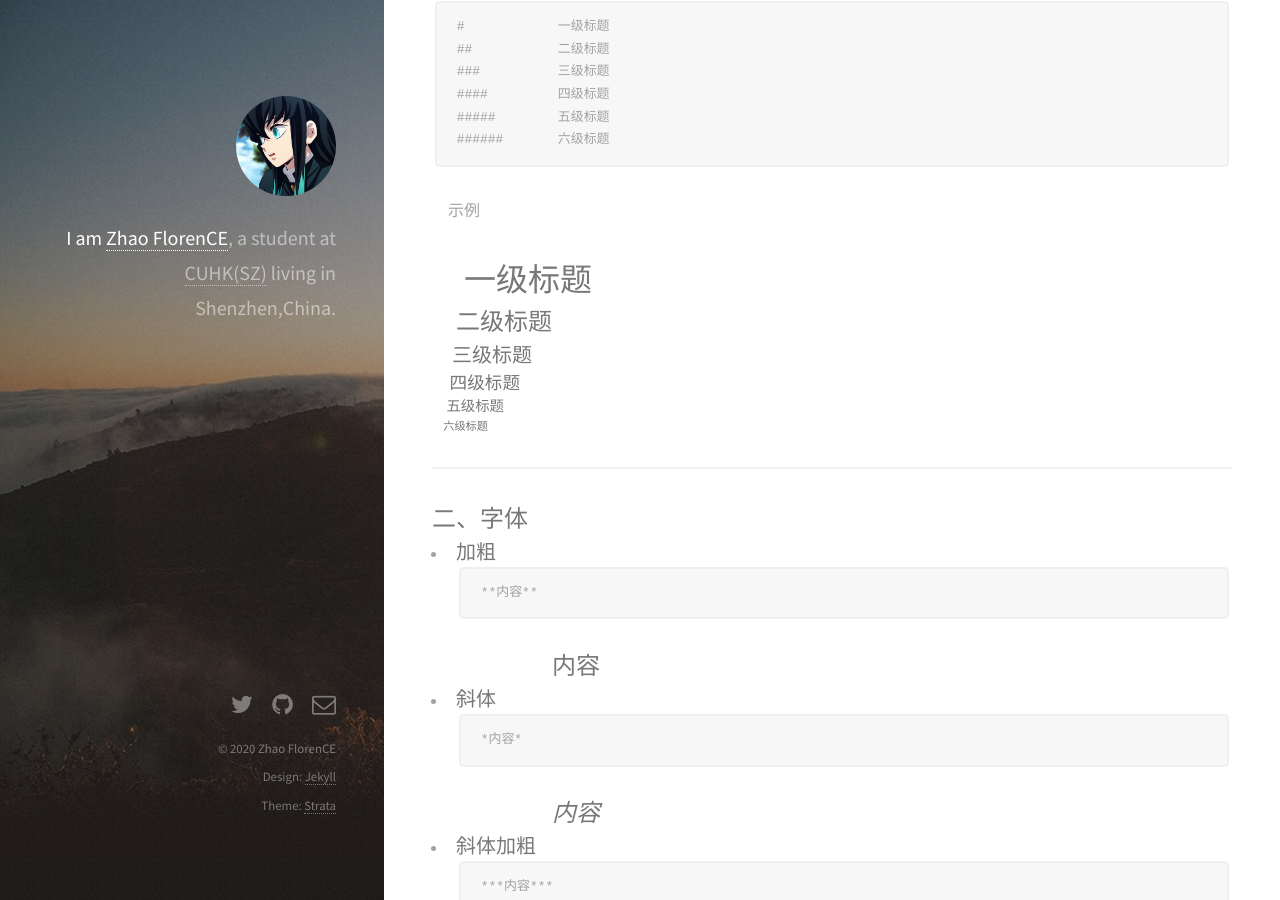
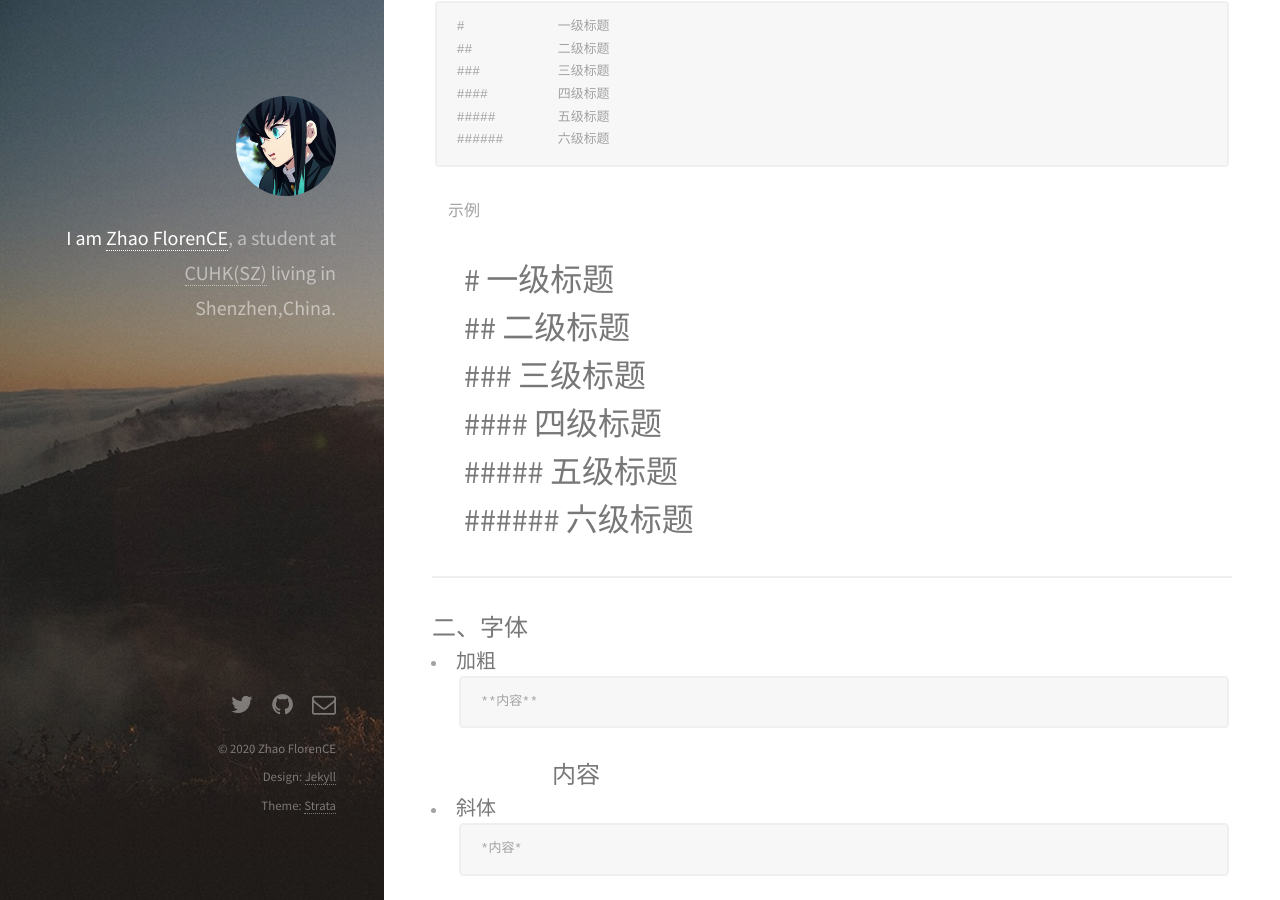
Before and after one commit to as3ert/blog, a Jekyll site: the page built from _posts/2021-01-01-markdown语法.md, in a window 1280 px wide and 900 px high, scrolled down 903 px. Built offline with Jekyll 4.4.1, drawn with Linux system fonts in a browser that asks for light colours; nearby versions of some CDN libraries.

Commit message:
2021-01-01 18:26:23

````diff
--- a/_posts/2021-01-01-markdown语法.md
+++ b/_posts/2021-01-01-markdown语法.md
@@ -41,12 +41,12 @@ date: 2021-01-01 16:45:00
 ######       六级标题
 ```
 &emsp;示例
-# &emsp;一级标题
-## &emsp;二级标题
-### &emsp;三级标题
-#### &emsp;四级标题
-##### &emsp;五级标题
-###### &emsp;六级标题
+# &emsp;# 一级标题
+# &emsp;## 二级标题
+# &emsp;### 三级标题
+# &emsp;#### 四级标题
+# &emsp;##### 五级标题
+# &emsp;###### 六级标题
 
 ***
 
````
